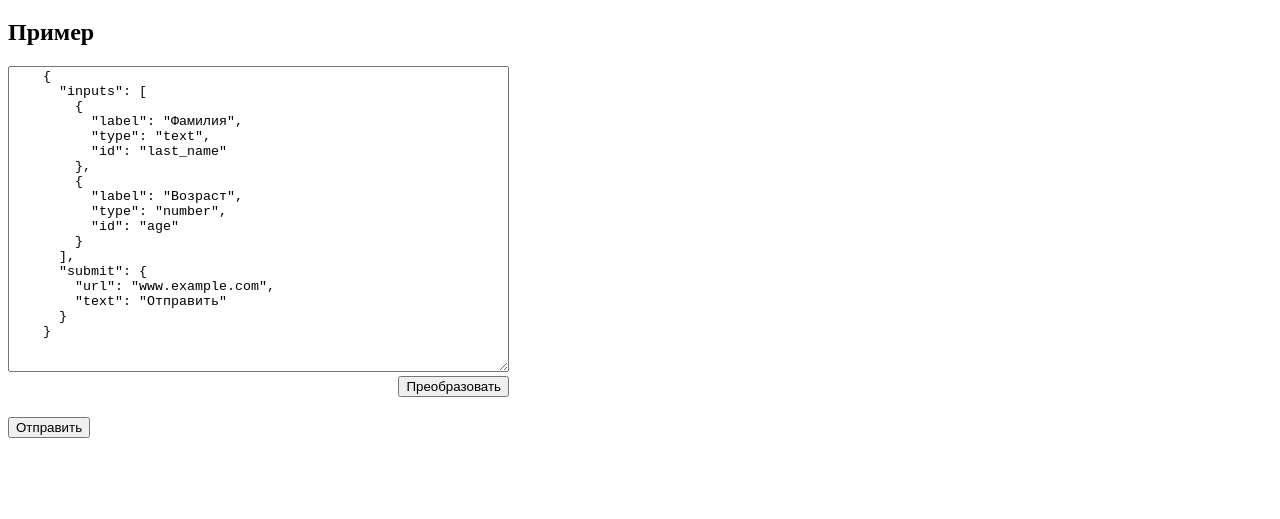
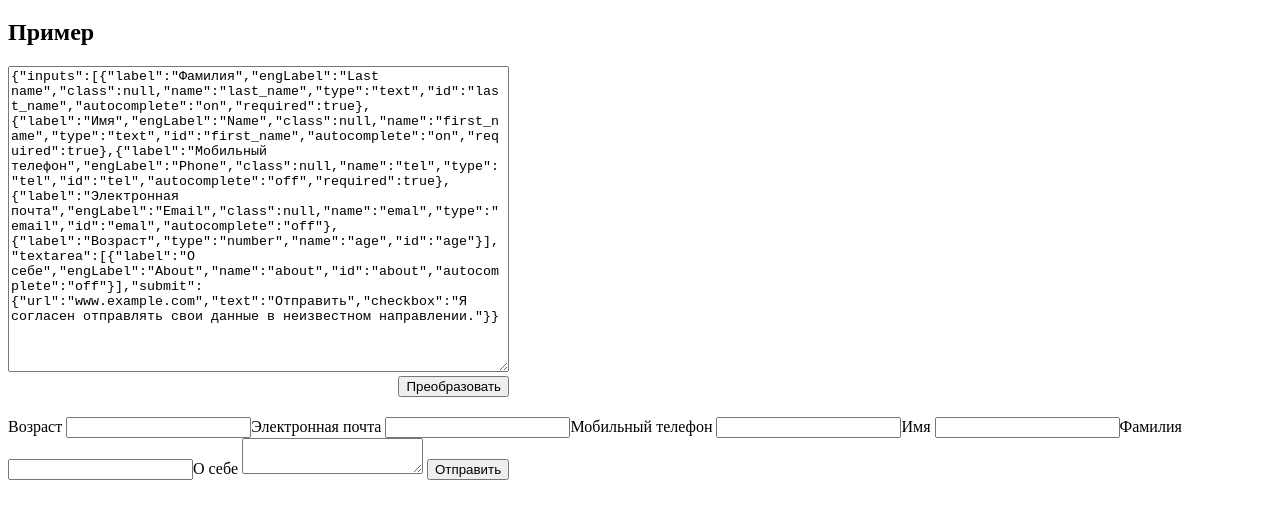
Before and after one commit to dreadwood/smallform, a plain HTML site: page index.html in a window 1280 px wide. Both pictures are taken after a click on the button "Преобразовать". Shown: the part 61-580 px from the top of the page. Drawn offline with Linux system fonts and the light colour scheme.

Commit message:
fix mistake + add mock module

```diff
--- a/index.html
+++ b/index.html
@@ -36,6 +36,6 @@
 
     <div id="root"></div>
 
-    <script src="main.js"></script>
+    <script type="module" src="main.js"></script>
   </body>
 </html>
--- a/main.js
+++ b/main.js
@@ -1,62 +1,87 @@
-"use strict";
+import { generationMock } from "/mock.js";
 
 const RenderPosition = {
   AFTER_BEGIN: `afterbegin`,
   BEFOR_END: `beforeend`,
 };
 
-const mock =
-  '"inputs":[{"label":"Фамилия","type":"text","id":"last_name"},{"label":"Возраст","type":"number","id":"age"}],"submit": {"url":"www.example.com","text": "Отправить"}';
+const createFormTemplate = (data) => {
+  const className = data.class ? `class="${data.class}"` : "";
+  const method = data.method ? `method="${data.method}"` : "";
+  const autocomplete = `autocomplete="${
+    data.autocomplete ? data.autocomplete : "off"
+  }"`;
+  const enctype = data.enctype ? `enctype="${data.enctype}"` : "";
 
-const createFormTemplate = (data) => {
   return `<form
-      class=${data.class}"
       action="${data.url}"
-      method="${data.method || null}"
-      autocomplete="${data.autocomplete || null}"
-      enctype="${data.enctype || null}"
+      ${className}
+      ${method}
+      ${autocomplete}
+      ${enctype}
     >
       <button type="submit">${data.text}</button>
     </form>`;
 };
 
 const createInputTemplate = (data) => {
+  const className = data.class ? `class="${data.class}"` : "";
+  const autocomplete = `autocomplete="${
+    data.autocomplete ? data.autocomplete : "off"
+  }"`;
+  const required = data.required ? "required" : "";
+  const checked = data.checked ? "checked" : "";
+
   return `<label for="${data.id}">${data.label}</label>
     <input
-      class=${data.class}"
       type="${data.type}"
       id="${data.id}"
       name="${data.name}"
-      checked="${data.checked}"
-      autocomplete="${data.autocomplete || null}"
-      ${required ? "required" : null}"
+      ${className}
+      ${checked}
+      ${autocomplete}
+      ${required}
     >`;
 };
 
-const createTextariaTemplate = (data) => {
+const createTextareaTemplate = (data) => {
+  const className = data.class ? `class="${data.class}"` : "";
+  const autocomplete = `autocomplete="${
+    data.autocomplete ? data.autocomplete : "off"
+  }"`;
+  const required = data.required ? "required" : "";
+
   return `<label for="${data.id}">${data.label}</label>
-    <textaria
-      class=${data.class}"
+    <textarea
       id="${data.id}"
       name="${data.name}"
-      autocomplete="${data.autocomplete || null}"
-      ${required ? "required" : null}"
-    ></textaria>`;
+      ${className}
+      ${autocomplete}
+      ${required}
+    ></textarea>`;
 };
 
 const renderTemplate = (
   container,
   template,
   place = RenderPosition.BEFOR_END
-) => {
-  container.insertAdjacentHTML(place, template);
-};
+) => container.insertAdjacentHTML(place, template);
 
-// Изменить имя
 const generateForm = (container, data) => {
+  container.textContent = "";
   renderTemplate(container, createFormTemplate(data.submit));
 
   const formElement = container.querySelector("form");
+  if (data.textarea) {
+    data.textarea.forEach((textareaValue) =>
+      renderTemplate(
+        formElement,
+        createTextareaTemplate(textareaValue),
+        RenderPosition.AFTER_BEGIN
+      )
+    );
+  }
+
   if (data.inputs) {
     data.inputs.forEach((input) =>
       renderTemplate(
@@ -70,6 +95,10 @@ const generateForm = (container, data) => {
 
 const rootElement = document.querySelector("#root");
 const exampleElement = document.querySelector(".example");
+const textariaElement = exampleElement.querySelector(".example__text");
+
+console.log(generationMock());
+textariaElement.textContent = generationMock();
 
 if (exampleElement) {
   const exampleTextElement = exampleElement.querySelector(".example__text");
--- /dev/null
+++ b/mock.js
@@ -0,0 +1,69 @@
+const generationMock = () => {
+  const mock = {
+    inputs: [
+      {
+        label: "Фамилия",
+        engLabel: "Last name",
+        class: null,
+        name: "last_name",
+        type: "text",
+        id: "last_name",
+        autocomplete: "on",
+        required: true,
+      },
+      {
+        label: "Имя",
+        engLabel: "Name",
+        class: null,
+        name: "first_name",
+        type: "text",
+        id: "first_name",
+        autocomplete: "on",
+        required: true,
+      },
+      {
+        label: "Мобильный телефон",
+        engLabel: "Phone",
+        class: null,
+        name: "tel",
+        type: "tel",
+        id: "tel",
+        autocomplete: "off",
+        required: true,
+      },
+      {
+        label: "Электронная почта",
+        engLabel: "Email",
+        class: null,
+        name: "emal",
+        type: "email",
+        id: "emal",
+        autocomplete: "off",
+      },
+      {
+        label: "Возраст",
+        type: "number",
+        name: "age",
+        id: "age",
+      },
+    ],
+    textarea: [
+      {
+        label: "О себе",
+        engLabel: "About",
+        name: "about",
+        id: "about",
+        autocomplete: "off",
+      },
+    ],
+    submit: {
+      url: "www.example.com",
+      text: "Отправить",
+      checkbox: "Я согласен отправлять свои данные в неизвестном направлении.",
+    },
+  };
+
+  return JSON.stringify(mock, "false", true);
+};
+
+export { generationMock };
```
Also changed, not shown: 1 other file.
